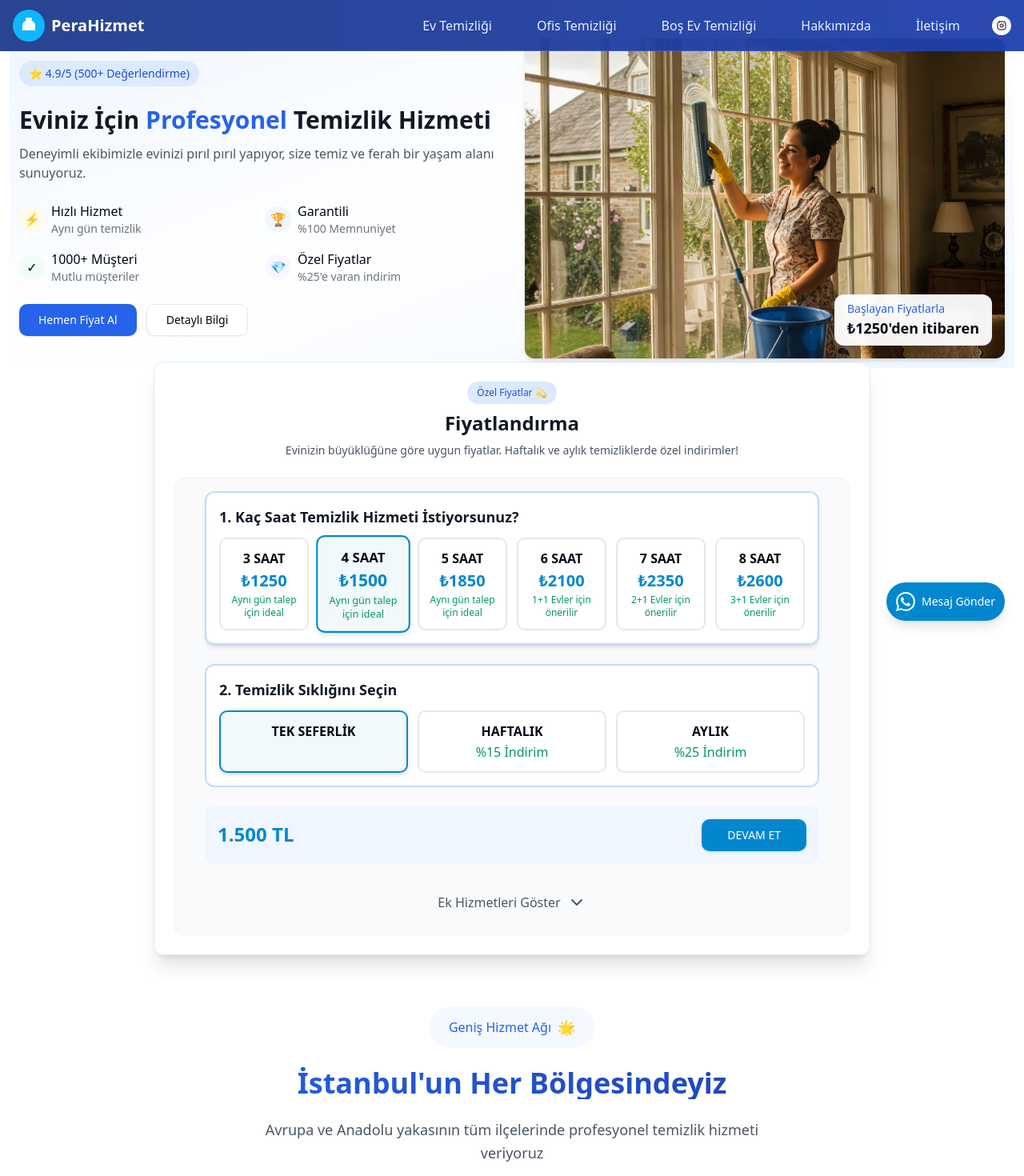
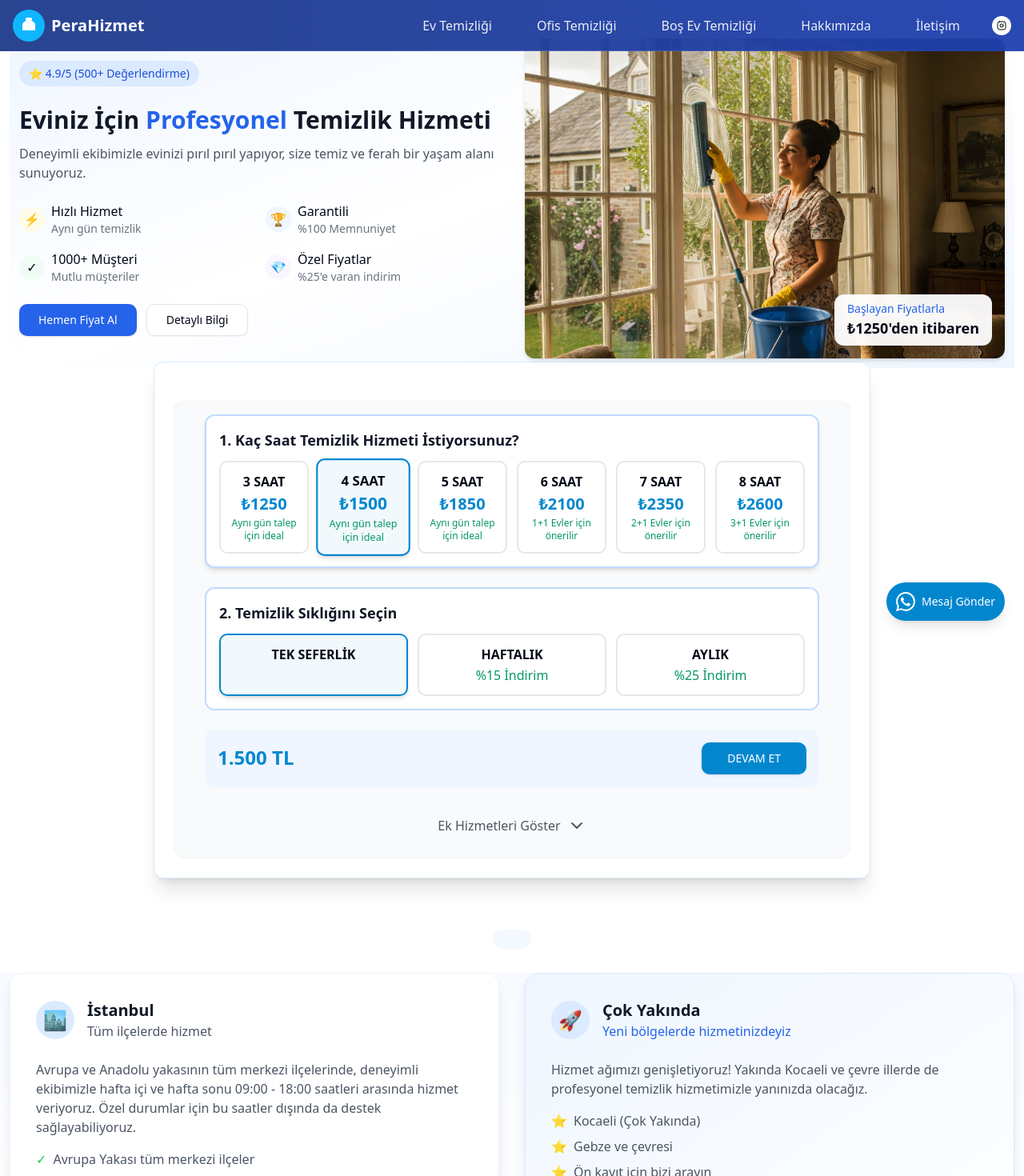
Before and after one commit to Abdullahgnan/peratemizlikhizmeti, a Next.js app in the folder frontend/: page /hizmetler/ev-temizligi in a window 1280 px wide. Shown: the top 1470 px of the page at 80% size. Built offline with nearby package versions, Linux system fonts and the light colour scheme.

Commit message:
ev temizliği çalışması font

```diff
--- a/frontend/src/app/hizmetler/ev-temizligi/page.tsx
+++ b/frontend/src/app/hizmetler/ev-temizligi/page.tsx
@@ -177,15 +177,8 @@ export default function EvTemizligiPage() {
         <div className="max-w-4xl mx-auto">
           <div className="bg-white rounded-xl shadow-xl p-6 border border-blue-100">
             <div className="text-center mb-6">
-              <span className="inline-block px-3 py-1.5 bg-blue-100 rounded-full text-blue-700 font-medium text-xs mb-2">
-                Özel Fiyatlar 💫
-              </span>
-              <h2 className="text-2xl font-bold text-gray-900 mb-2">
-                Fiyatlandırma
-              </h2>
-              <p className="text-sm text-gray-600 max-w-2xl mx-auto">
-                Evinizin büyüklüğüne göre uygun fiyatlar. Haftalık ve aylık temizliklerde özel indirimler!
-              </p>
+
+
             </div>
 
             <div className="bg-gray-50 rounded-lg p-4 border border-gray-100">
@@ -199,18 +192,8 @@ export default function EvTemizligiPage() {
       <section className="py-12">
         <div className="max-w-5xl mx-auto text-center">
           <div className="inline-flex items-center gap-2 px-6 py-3 bg-blue-50/70 rounded-full mb-6 backdrop-blur-sm">
-            <span className="text-blue-600 font-medium">Geniş Hizmet Ağı</span>
-            <span className="text-lg">🌟</span>
+
           </div>
-
-          <h2 className="text-4xl font-bold text-gray-900 mb-6 bg-gradient-to-r from-blue-600 to-blue-800 bg-clip-text text-transparent">
-            İstanbul'un Her Bölgesindeyiz
-          </h2>
-
-          <p className="text-lg text-gray-600 max-w-2xl mx-auto mb-12 leading-relaxed">
-            Avrupa ve Anadolu yakasının tüm ilçelerinde profesyonel temizlik hizmeti veriyoruz
-          </p>
-
           <div className="absolute left-0 right-0 -z-10">
             <div className="w-full h-[500px] bg-gradient-to-b from-blue-50/50 to-transparent"></div>
           </div>
```
